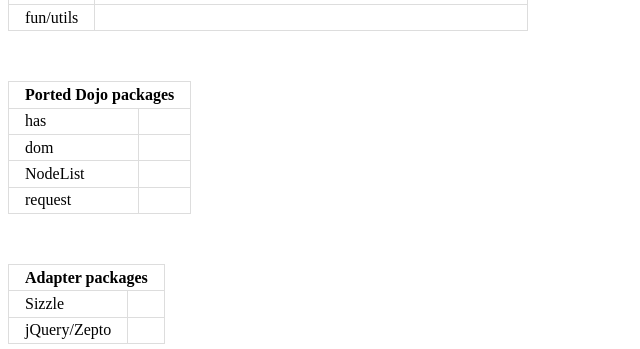
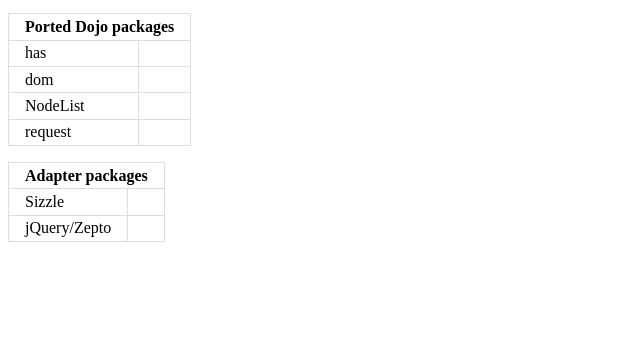
Before and after one commit to heya/heya.github.com, a plain HTML site: page index.html in a window 1280 px wide. Shown: the part 2080-2429 px from the top of the page, without its empty margins (0-640 px from the left). After the commit the page ends 2338 px from the top, so only its background shows below. Drawn offline with Linux system fonts and the light colour scheme.

Commit message:
Minor style update.

```diff
--- a/index.html
+++ b/index.html
@@ -3,7 +3,10 @@
 	<head>
 		<title>Heya status</title>
 		<style>
-			table {border-collapse: collapse;}
+			table {
+				border-collapse: collapse;
+				margin: 1em 0;
+			}
 			th, td {
 				text-align: left;
 				vertical-align: middle;
@@ -24,7 +27,6 @@
 					<td><a href="https://travis-ci.org/uhop/dcl"><img src="https://travis-ci.org/uhop/dcl.png?branch=master"></a></td></tr>
 			</tbody>
 		</table>
-		<p>&nbsp;</p>
 		<table >
 			<thead>
 				<tr><th colspan="2">New packages</th></tr>
@@ -50,7 +52,6 @@
 				<tr><td>fun/utils</td><td>&nbsp;</td></tr>
 			</tbody>
 		</table>
-		<p>&nbsp;</p>
 		<table >
 			<thead>
 				<tr><th colspan="2">Ported Dojo packages</th></tr>
@@ -62,7 +63,6 @@
 				<tr><td>request</td><td>&nbsp;</td></tr>
 			</tbody>
 		</table>
-		<p>&nbsp;</p>
 		<table >
 			<thead>
 				<tr><th colspan="2">Adapter packages</th></tr>
```
